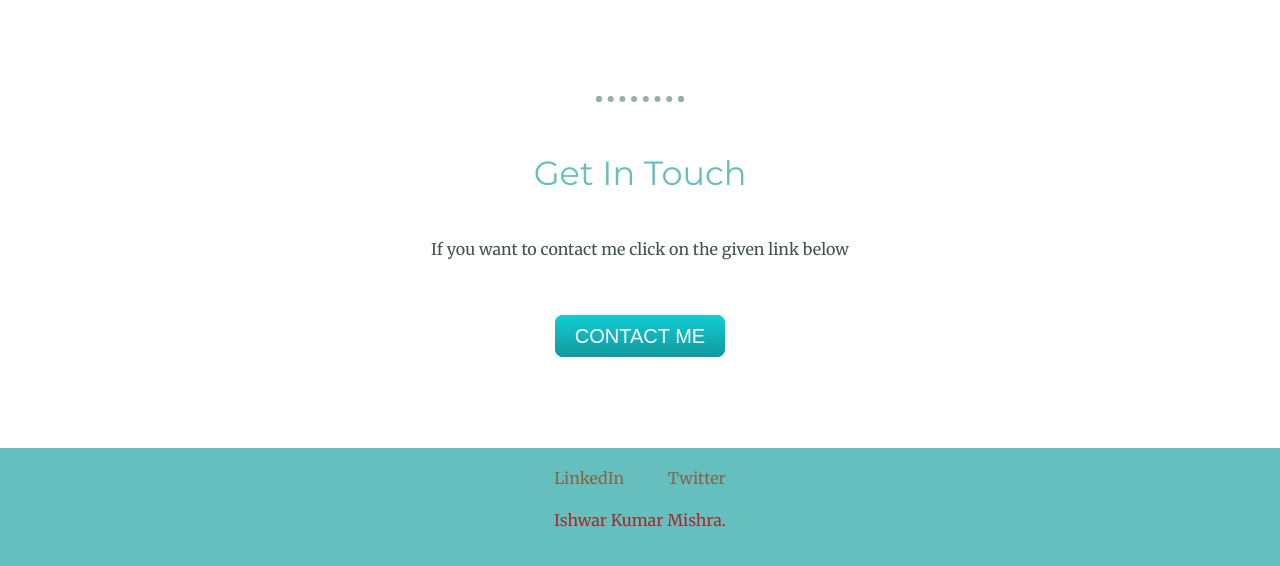
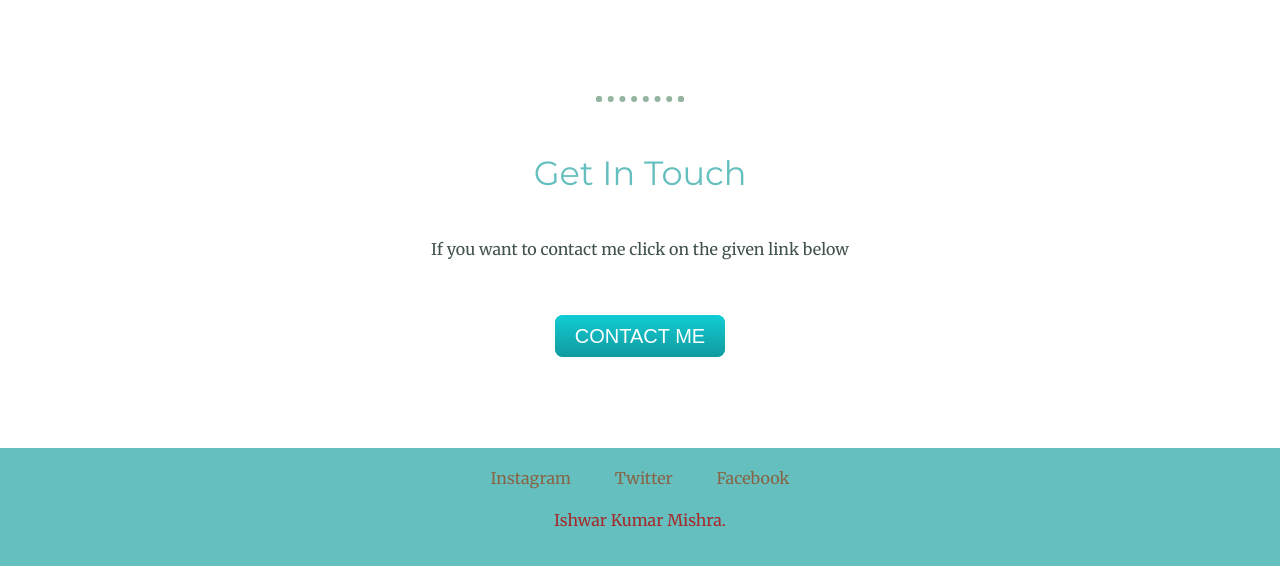
Before and after one commit to ishwar-ikm/projects, a plain HTML site: page index.html in a window 1280 px wide. Shown: the part 2117-2683 px from the top of the page. Drawn offline with Linux system fonts and the light colour scheme.

Commit message:
Update index.html

```diff
--- a/index.html
+++ b/index.html
@@ -58,9 +58,10 @@
     </div>
 
 
-    <div class="bottom-container">
-      <a class="footer-link" href="https://www.linkedin.com/">LinkedIn</a>
-      <a class="footer-link" href="https://twitter.com/">Twitter</a>
+  <div class="bottom-container">
+      <a class="footer-link" href="https://www.instagram.com/ishwar_ikm/">Instagram</a>
+      <a class="footer-link" href="https://twitter.com/Ishwar_IKM">Twitter</a>
+      <a class="footer-link" href="https://www.facebook.com/ishwarkumar.mishra/">Facebook</a>
       <p class="ish">Ishwar Kumar Mishra.</p>
     </div>
 
```
